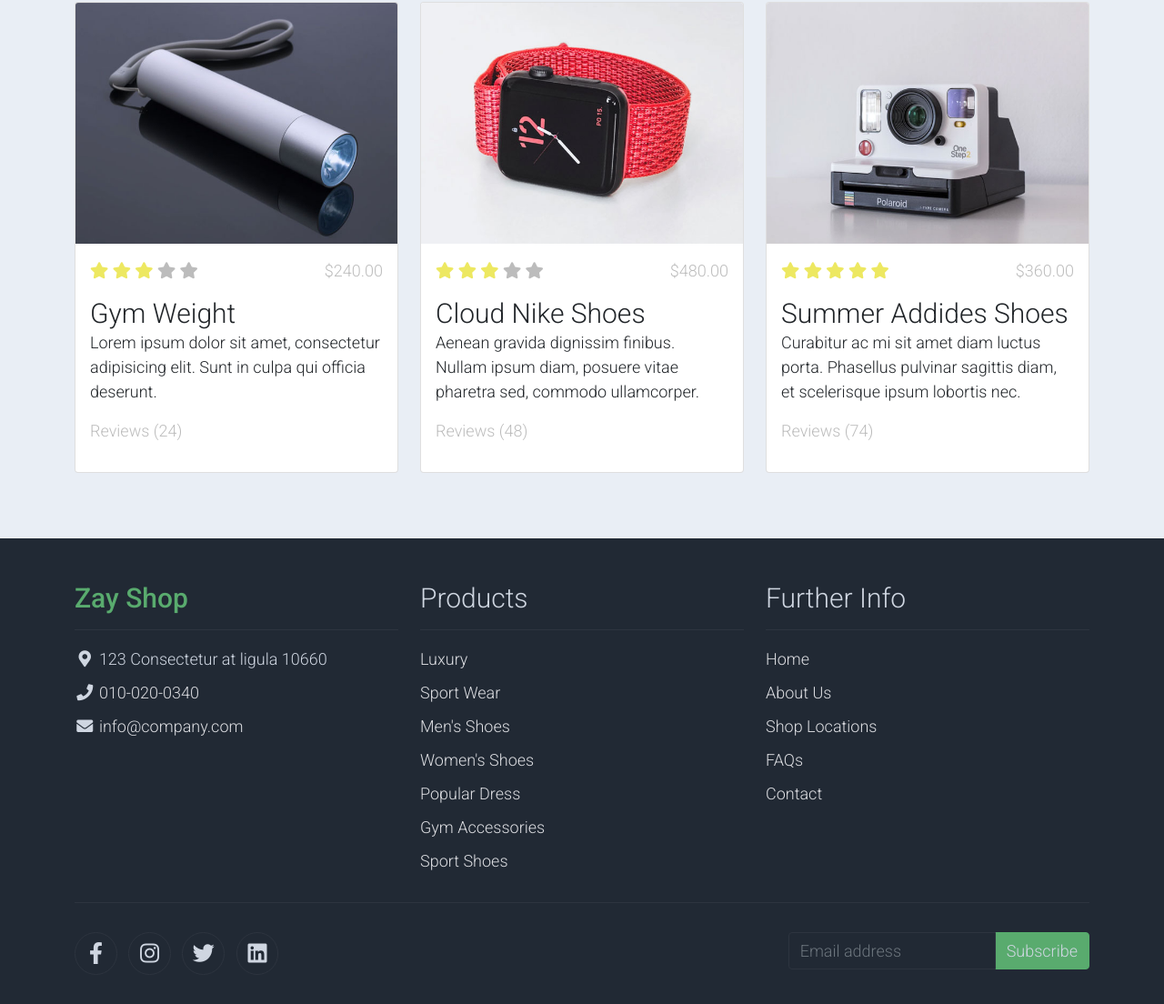
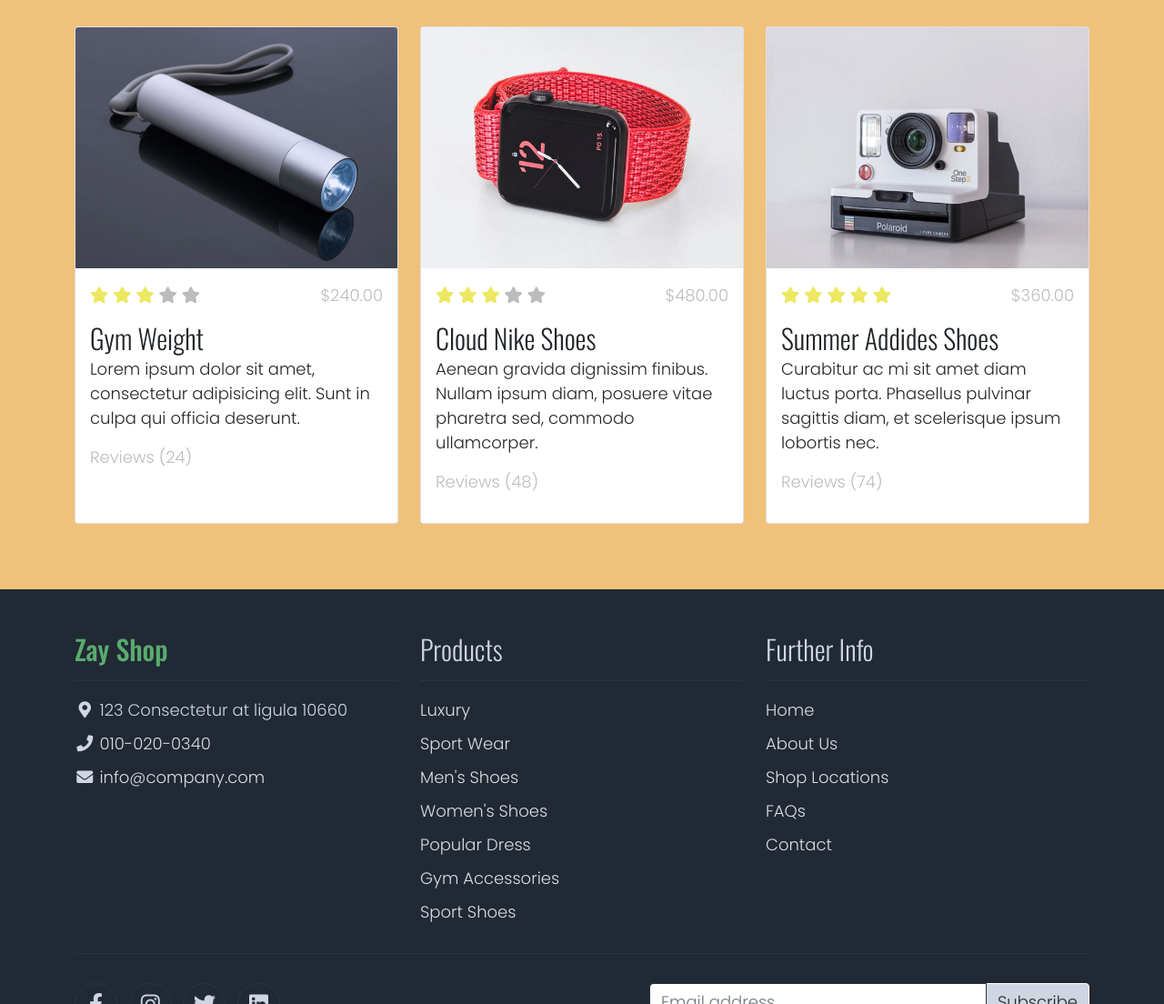
Before and after one commit to manuelgarciacr/gloriabier, a plain HTML site: page index.html in a window 1280 px wide. Shown: the part 1696-2800 px from the top of the page at 91% size. Drawn offline with nearby package versions, Linux system fonts and the light colour scheme.

Commit message:
Fonts and Colors

```diff
--- a/assets/css/custom.css
+++ b/assets/css/custom.css
@@ -2,27 +2,49 @@
     Custom Css
 */
 
+@import url('https://fonts.googleapis.com/css2?family=Poppins:ital,wght@0,200;0,300;0,400;0,500;1,200;1,300;1,400;1,500&display=swap');
+@import url('https://fonts.googleapis.com/css2?family=Oswald:wght@200;300;400;500&display=swap');
+
+:root {
+    --pinkish-color: #f0644f;
+    --white-color: #fff;
+    --black-color: #252525 ;
+    --yellow-color: #f0c179;
+    --gray-color: #cfd6e1;
+}
+
 body {
     /* color: #212529;
     background-color: #fff; */
+    color: var(--black-color);
+    background-color: var(--white-color)
 }
 
 body, ul, li, p, a, label, input, div {
     /* font-family: 'Roboto', sans-serif;
     font-size: 18px !important;
     font-weight: 300 !important; */
+    font-family: 'Poppins', sans-serif;
 }
 
 .h1 {
     /* font-family: 'Roboto', sans-serif;
     font-size: 48px !important;
     font-weight: 200 !important; */
+    font-family: 'Oswald', sans-serif;
 }
 
 .h2 {
     /* font-family: 'Roboto', sans-serif;
     font-size: 30px !important;
     font-weight: 300; */
+    font-family: 'Oswald', sans-serif;
+}
+
+.h3 {
+    /* font-family: 'Roboto', sans-serif;
+    font-size: 22px !important; */
+    font-family: 'Oswald', sans-serif;
 }
 
 .bg-dark {
@@ -31,14 +53,17 @@
 
 .bg-black {
     /* background-color: #1d242d !important; */
+    background-color: var(--black-color)!important;
 }
 
 .bg-light {
     /* background-color: #e9eef5 !important; */
+    background-color: var(--yellow-color)!important;
 }
 
 .form-control {
     /* background-color: #fff; */
+    background-color: var(--white-color)!important;
 }
 
 .form-control:focus {
@@ -51,10 +76,12 @@
 
 .card {
     /* background-color: #fff; */
+    background-color: var(--white-color)!important;
 }
 
 .page-link {
     /* background-color: #fff; */
+    background-color: var(--white-color)!important;
 }
 
 .page-link:focus {
@@ -74,11 +101,6 @@
     /* color: #59ab6e !important; */
 }
 
-.btn-success {
-    /* background-color: #59ab6e !important;
-    border-color: #56ae6c !important; */
-}
-
 #templatemo_main_nav a {
     /* color: #212934; */
 }
@@ -89,4 +111,26 @@
 
 #template-mo-zay-hero-carousel {
     /* background: #efefef !important; */
+    background-color: var(--yellow-color)!important;
 }
+
+/* Buttons */
+
+.btn-success {
+    /* background-color: #59ab6e !important;
+    border-color: #56ae6c !important; */
+    background-color: var(--gray-color)!important;
+    border-color: var(--white-color)!important;
+
+}
+
+.btn-success:hover {
+    transform: translate3d(0, -15%, 0) scale3d(1.2, 1, 1);
+    transition: all .5s;
+}
+
+.btn-success.text-light, .btn-success.btn {
+    color: var(--black-color)!important;
+}
+
+/* End Buttons */
```
